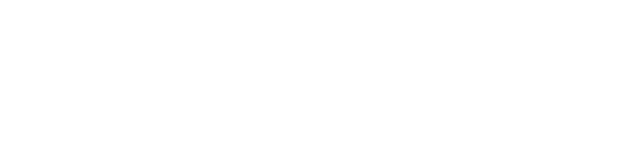
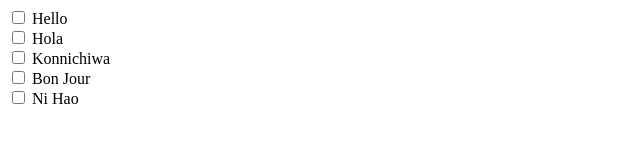
Before and after one commit to misakimichy/JS30-10-check-multiple-checkboxes, a plain HTML site: page index.html in a window 1280 px wide. Shown: the whole page, without its empty margins (0-640 px from the left). Drawn offline with Linux system fonts and the light colour scheme.

Commit message:
Add checboxes.

```diff
--- a/index.html
+++ b/index.html
@@ -7,6 +7,27 @@
     <title>Check Multiple Checkboxes</title>
 </head>
 <body>
-
+    <div class="checkbox">
+        <div class="item">
+            <input type="checkbox" id="check1">
+            <label for="check1">Hello</label>
+        </div>
+        <div class="item">
+            <input type="checkbox" id="check2">
+            <label for="check2">Hola</label>
+        </div>
+        <div class="item">
+            <input type="checkbox" id="check3">
+            <label for="check3">Konnichiwa</label>
+        </div>
+        <div class="item">
+            <input type="checkbox" id="check4">
+            <label for="check4">Bon Jour</label>
+        </div>
+        <div class="item">
+            <input type="checkbox" id="check5">
+            <label for="check5">Ni Hao</label>
+        </div>
+    </div>
 </body>
 </html>
```
